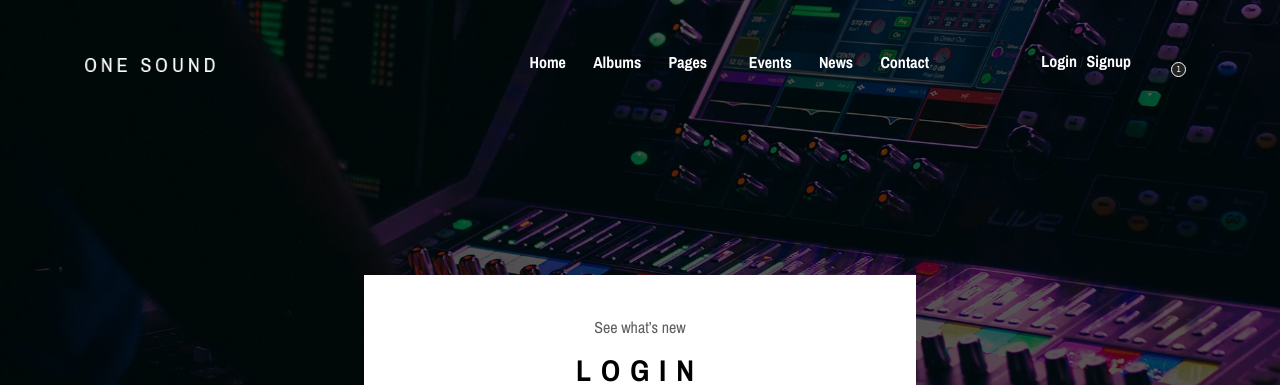
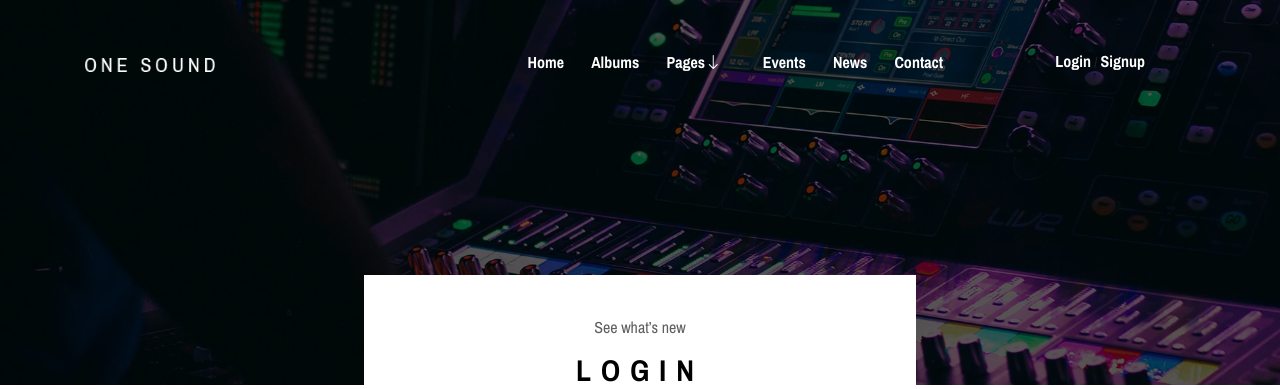
Before and after one commit to Ramin-RX7/Musix, a Django app: page /accounts/signup/ in a window 1280 px wide. Shown: the top 389 px of the page. Run offline with Django 4.2, Linux system fonts and the light colour scheme; some libraries are stand-ins or nearby versions; some web fonts are replaced.

Commit message:
add navbar new arrow icons

```diff
--- a/src/templates/base/navbar.html
+++ b/src/templates/base/navbar.html
@@ -24,7 +24,7 @@
                             <ul>
                                 <li><a href="{% url 'index' %}">Home</a></li>
                                 <li><a href="albums-store.html">Albums</a></li>
-                                <li><a href="#">Pages</a>
+                                <li><a href="#">Pages<i class="bi-arrow-down"></i></a>
                                     <ul class="dropdown">
                                         <li><a href="{% url 'index' %}">Home</a></li>
                                         <li><a href="albums-store.html">Albums</a></li>
@@ -33,12 +33,12 @@
                                         <li><a href="contact.html">Contact</a></li>
                                         <li><a href="elements.html">Elements</a></li>
                                         <li><a href="login.html">Login</a></li>
-                                        <li><a href="#">Dropdown</a>
+                                        <li><a href="#">Dropdown<i class="bi-arrow-down"></i></a>
                                             <ul class="dropdown">
                                                 <li><a href="#">Even Dropdown</a></li>
                                                 <li><a href="#">Even Dropdown</a></li>
                                                 <li><a href="#">Even Dropdown</a></li>
-                                                <li><a href="#">Even Dropdown</a>
+                                                <li><a href="#">Even Dropdown<i class="bi-arrow-down"></i></a>
                                                     <ul class="dropdown">
                                                         <li><a href="#">Deeply Dropdown</a></li>
                                                         <li><a href="#">Deeply Dropdown</a></li>
@@ -70,9 +70,9 @@
                                     {% endif %}
                                 </div>
                                 <!-- Cart Button -->
-                                <div class="cart-btn">
+                                <!-- <div class="cart-btn">
                                     <p><span class="icon-shopping-cart"></span> <span class="quantity">1</span></p>
-                                </div>
+                                </div> -->
                             </div>
                         </div>
                         <!-- Nav End -->
```
